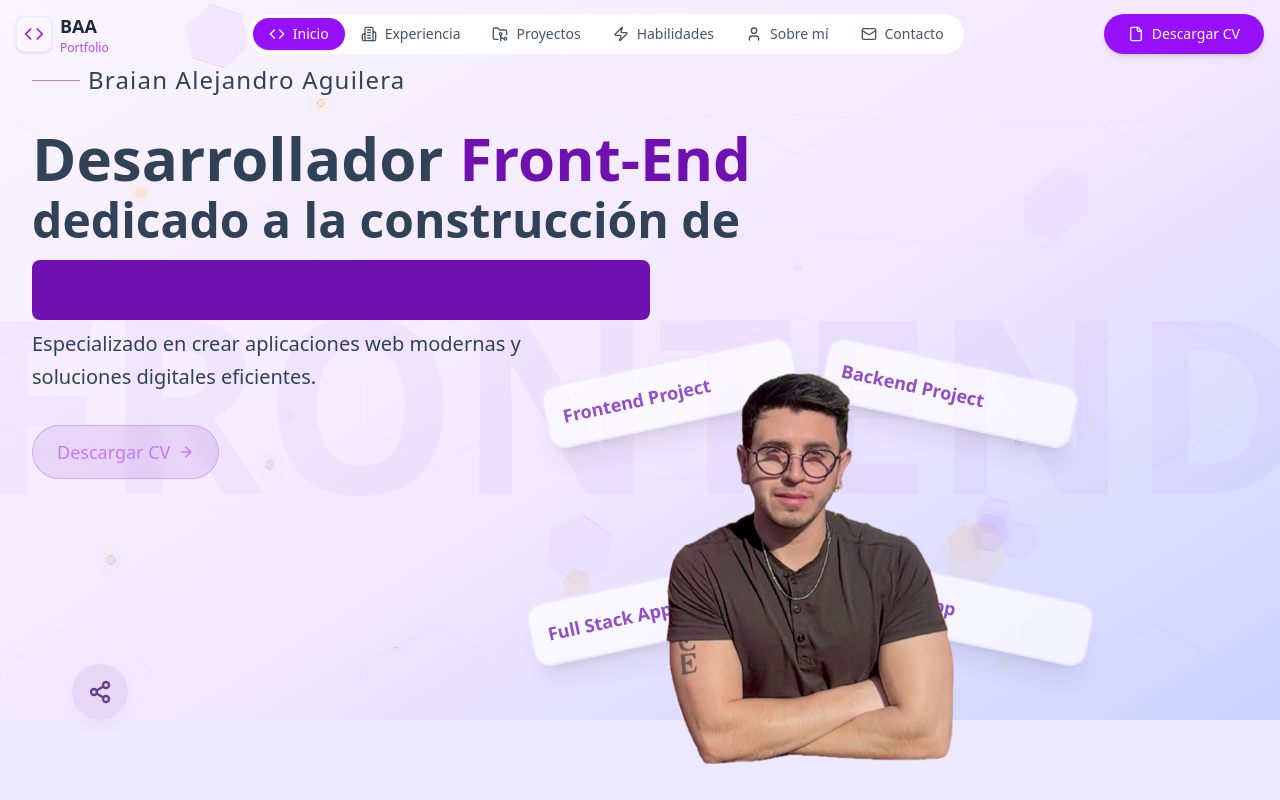
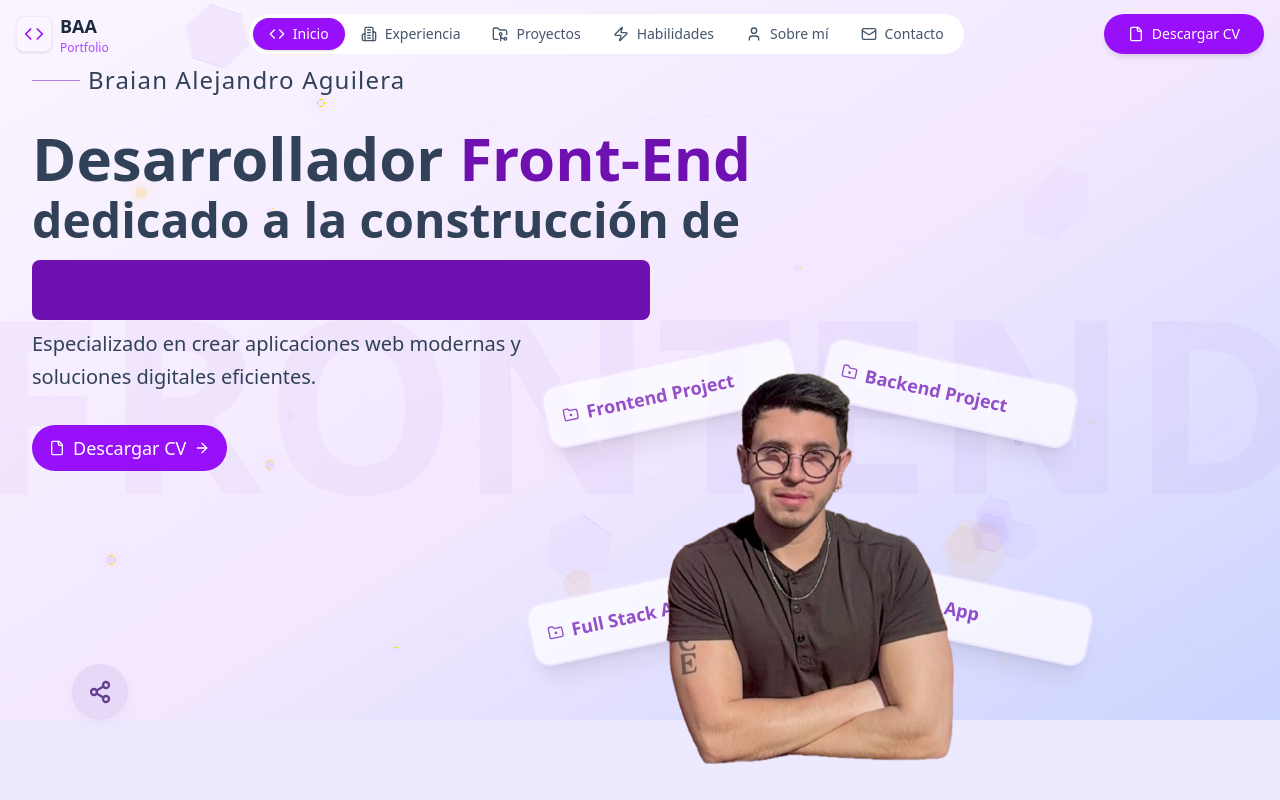
Before and after one commit to braguilera/portfolio, a React (Vite) app: page / in a window 1280 px wide. Shown: the top 800 px of the page. Built offline with nearby package versions, Linux system fonts and the light colour scheme.

Commit message:
Mejora en cta cv y cards del hero

```diff
--- a/src/components/sections/Hero.jsx
+++ b/src/components/sections/Hero.jsx
@@ -1,6 +1,6 @@
 import { useState } from "react"
 import { motion } from "framer-motion"
-import { ArrowRight } from "lucide-react"
+import { ArrowRight, File } from "lucide-react"
 import GeometricShapes from "../ui/GeometricShapes"
 import CardExperienceFloating from "../ui/CardExperienceFloating"
 import BraianImg from "../../assets/images/Braian.png"
@@ -126,9 +126,10 @@ const Hero = () => {
         </motion.p>
 
         <motion.button
-          className="group flex w-fit cursor-pointer text-sm md:text-lg items-center space-x-2 rounded-full border border-purple-800/20 bg-purple-800/10 px-6 py-3 backdrop-blur-sm transition-all hover:bg-purple-800/20 text-purple-400 hover:text-purple-800/50"
+          className="group flex w-fit cursor-pointer text-sm md:text-lg items-center space-x-2 rounded-full border border-purple-800/20 bg-purple-600 px-4 py-2 backdrop-blur-sm transition-all hover:bg-purple-700 text-white"
           whileHover={{ scale: 1.05 }}
         >
+          <File className="h-4 w-4" />
           <span>Descargar CV</span>
           <ArrowRight className="h-4 w-4 transition-transform group-hover:translate-x-1" />
         </motion.button>
--- a/src/components/ui/CardExperienceFloating.jsx
+++ b/src/components/ui/CardExperienceFloating.jsx
@@ -2,6 +2,7 @@
 
 import { useEffect } from "react"
 import { motion, useMotionValue, animate } from "framer-motion"
+import { FolderDot, FolderOpenDot } from "lucide-react"
 
 const CardExperienceFloating = ({ project, position, isExpanded, index }) => {
   const x = useMotionValue(position.initialX)
@@ -71,7 +72,14 @@ const CardExperienceFloating = ({ project, position, isExpanded, index }) => {
         transition: { type: "spring" },
       }}
     >
-      <h3 className="text-lg font-bold text-purple-800 truncate">{project.title}</h3>
+
+      <h3 className="text-lg font-bold text-purple-800 truncate flex items-center gap-2">
+        {isExpanded
+          ? <FolderOpenDot className="h-4 w-4 text-purple-800"></FolderOpenDot>
+          : <FolderDot className="h-4 w-4 text-purple-800"></FolderDot>
+        }
+        {project.title}
+      </h3>
 
       <motion.div
         className="overflow-hidden flex flex-col justify-between"
```
